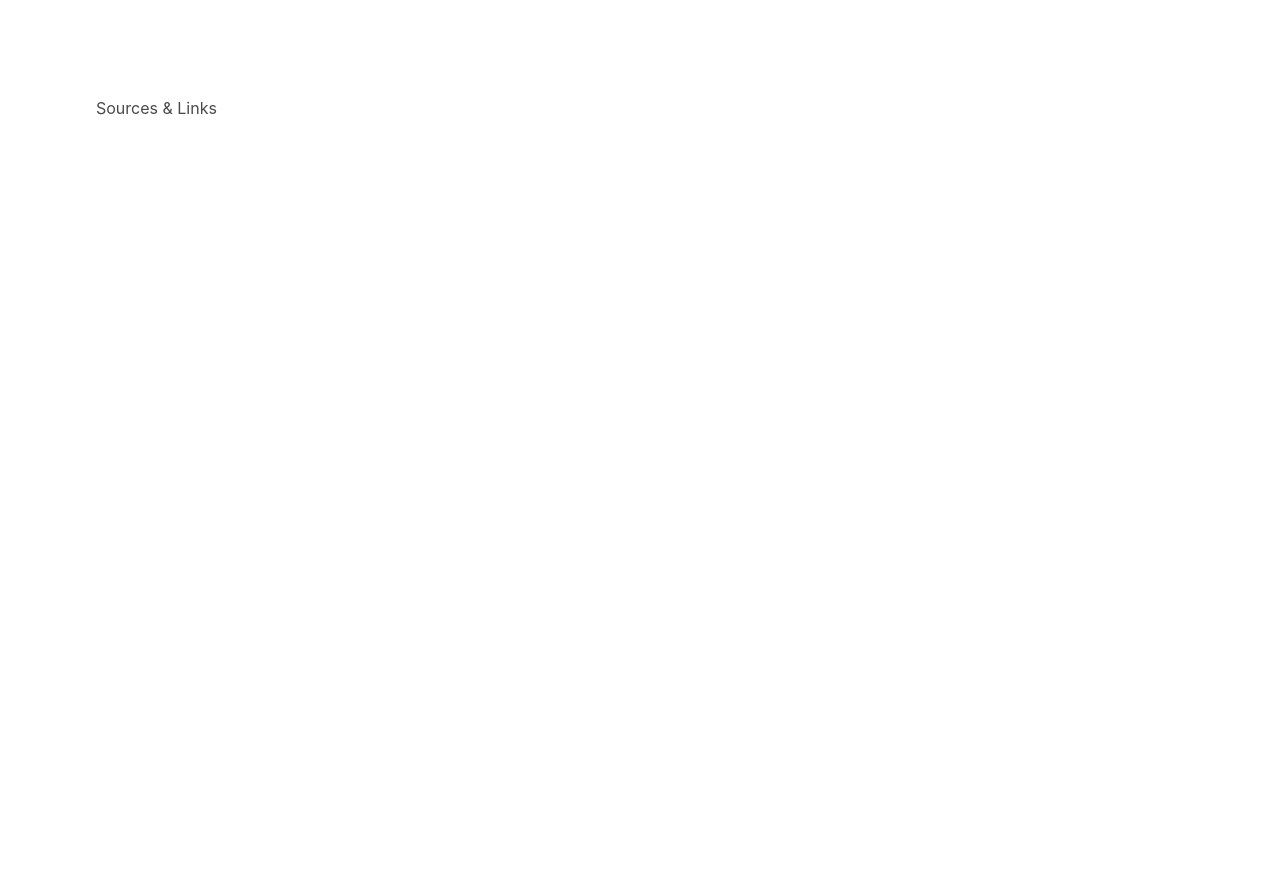
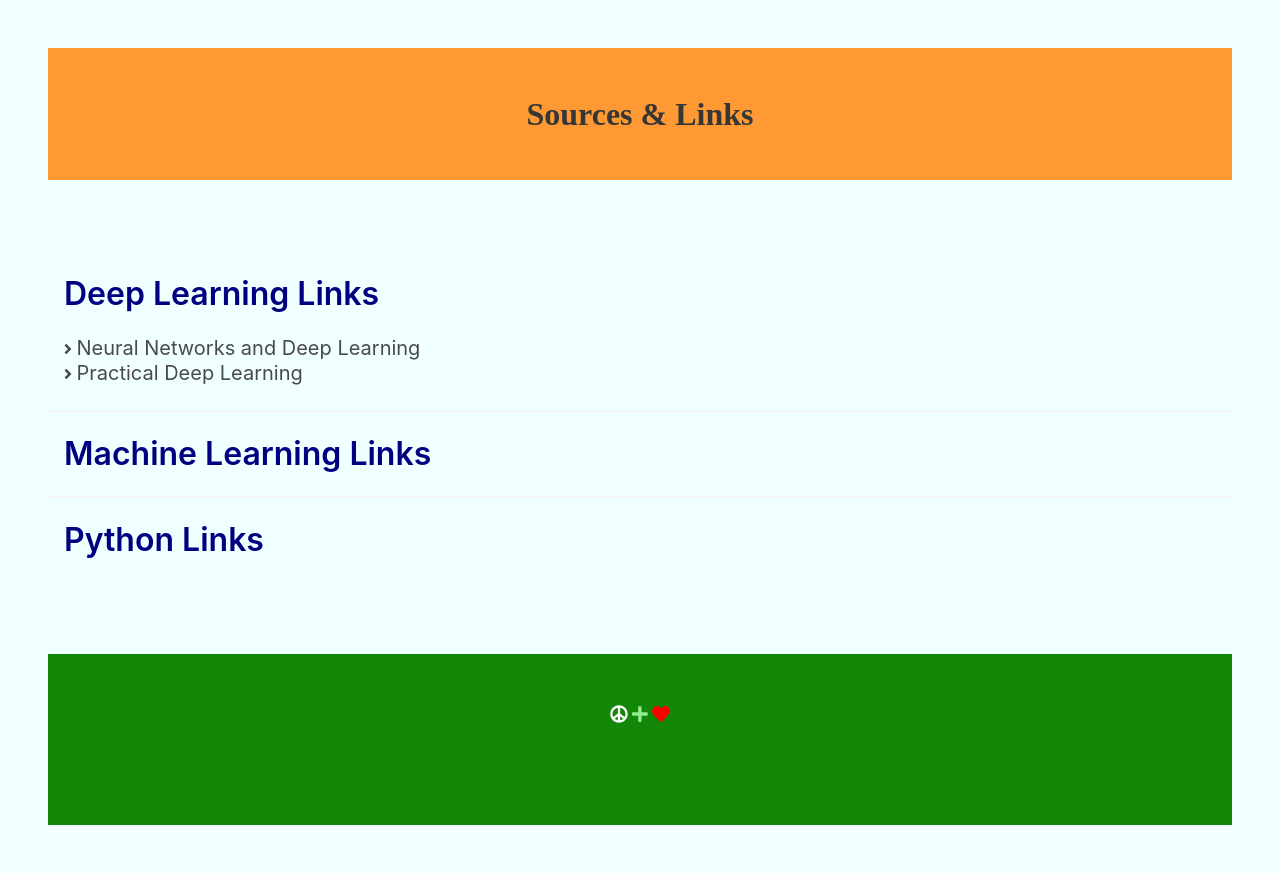
Before and after one commit to Jairamjavv/sourcelinks, a plain HTML site: page index.html in a window 1280 px wide. Before the commit the page ends 800 px from the top, so only its background shows below. Drawn offline with nearby package versions, Linux system fonts and the light colour scheme.

Commit message:
added initial content and some css changes too

```diff
--- a/index.html
+++ b/index.html
@@ -10,11 +10,43 @@
     <link rel="stylesheet" href="https://cdn.jsdelivr.net/npm/bulma@0.8.2/css/bulma.min.css">
 
     <style>
-        hero {
-            background-color: lightgreen;
+        body {
+            background-color: #F0FFFF;
+        }
+
+        .hero-body {
+            background-color: #FF9933;
             font-family: 'Times New Roman', Times, serif;
             font-weight: bold;
             font-size: large;
+        }
+
+        .body-content {
+            color: #000080;
+        }
+
+        a:hover {
+            color: orangered;
+            font-weight: bolder;
+        }
+
+        .footer {
+            background-color: #138808;
+            font-family: 'Times New Roman', Times, serif;
+            font-weight: bold;
+            font-size: large;
+        }
+
+        .fa-heart {
+            color: red;
+        }
+
+        .fa-peace {
+            color: white;
+        }
+
+        .fa-plus {
+            color: lightgreen;
         }
     </style>
 </head>
@@ -23,12 +55,49 @@
     <section class="section">
         <section class="hero">
             <div class="hero-body">
-                <div class="container">
+                <div class="container title has-text-centered">
                     Sources & Links
                 </div>
             </div>
         </section>
     </section>
+
+    <section class="section">
+        <div class="container">
+            <div class="title body-content">
+                Deep Learning Links
+            </div>
+            <i class="fas fa-angle-right"></i>
+            <a href="http://neuralnetworksanddeeplearning.com/index.html" class="subtitle">Neural Networks and Deep
+                Learning</a><br>
+            <i class="fas fa-angle-right"></i>
+            <a href="https://course.fast.ai/" class="subtitle">Practical Deep Learning</a>
+        </div>
+        <hr>
+        <div class="container">
+            <div class="title body-content">
+                Machine Learning Links
+            </div>
+        </div>
+        <hr>
+        <div class="container">
+            <div class="title body-content">
+                Python Links
+            </div>
+        </div>
+    </section>
+
+    <section class="section">
+        <footer class="footer">
+            <div class="content has-text-centered">
+                <p>
+                    <i class="fas fa-peace"></i>
+                    <i class="fas fa-plus"></i>
+                    <i class="fas fa-heart"></i>
+                </p>
+            </div>
+        </footer>
+    </section>
 </body>
 
 </html>
```
